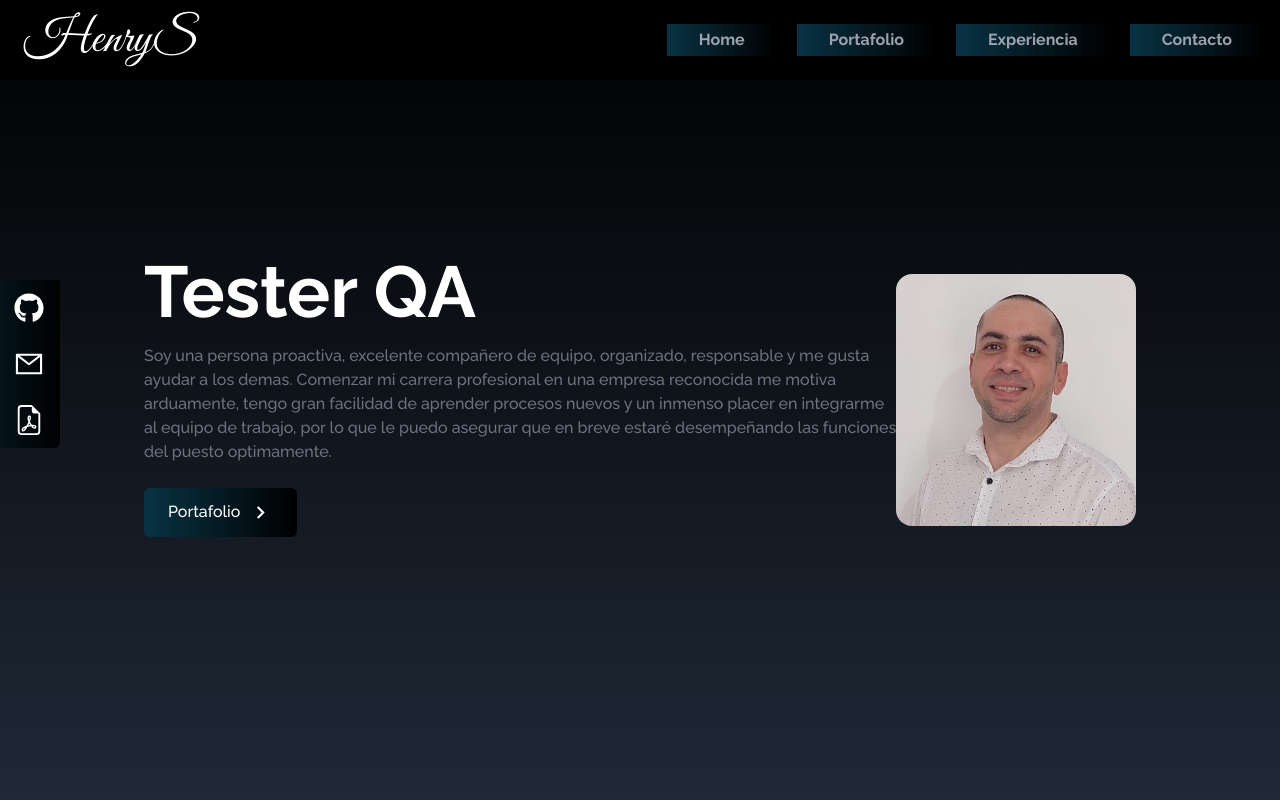
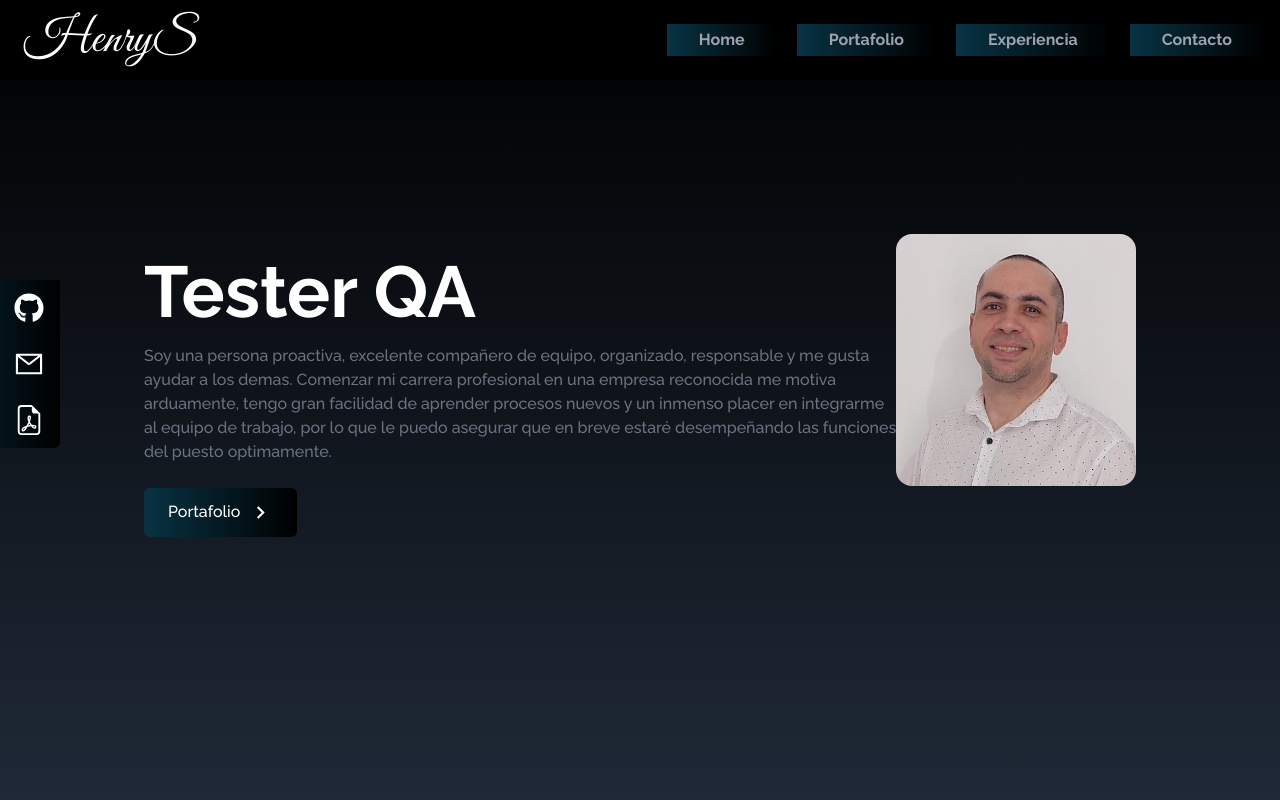
Before and after one commit to hrsd83/Portafolio-Henry, a React (Vite) app: page / in a window 1280 px wide. Shown: the top 800 px of the page. Built offline with nearby package versions, Linux system fonts and the light colour scheme.

Commit message:
Se modifica el button de portafolio del home

```diff
--- a/src/components/Home.jsx
+++ b/src/components/Home.jsx
@@ -20,7 +20,7 @@ const Home = () => {
                     </Link>
                 </div>
             </div>
-            <div className='rounded-2xl mx-auto w-full md:w-full  ' >
+            <div className='rounded-2xl mx-auto w-full md:w-full mb-20  ' >
                 <img src={HenryS} alt='Mi Foto' className='rounded-2xl mx-auto h-auto md:w-full sm: w-full  '></img>
             </div>
         </div>
```
